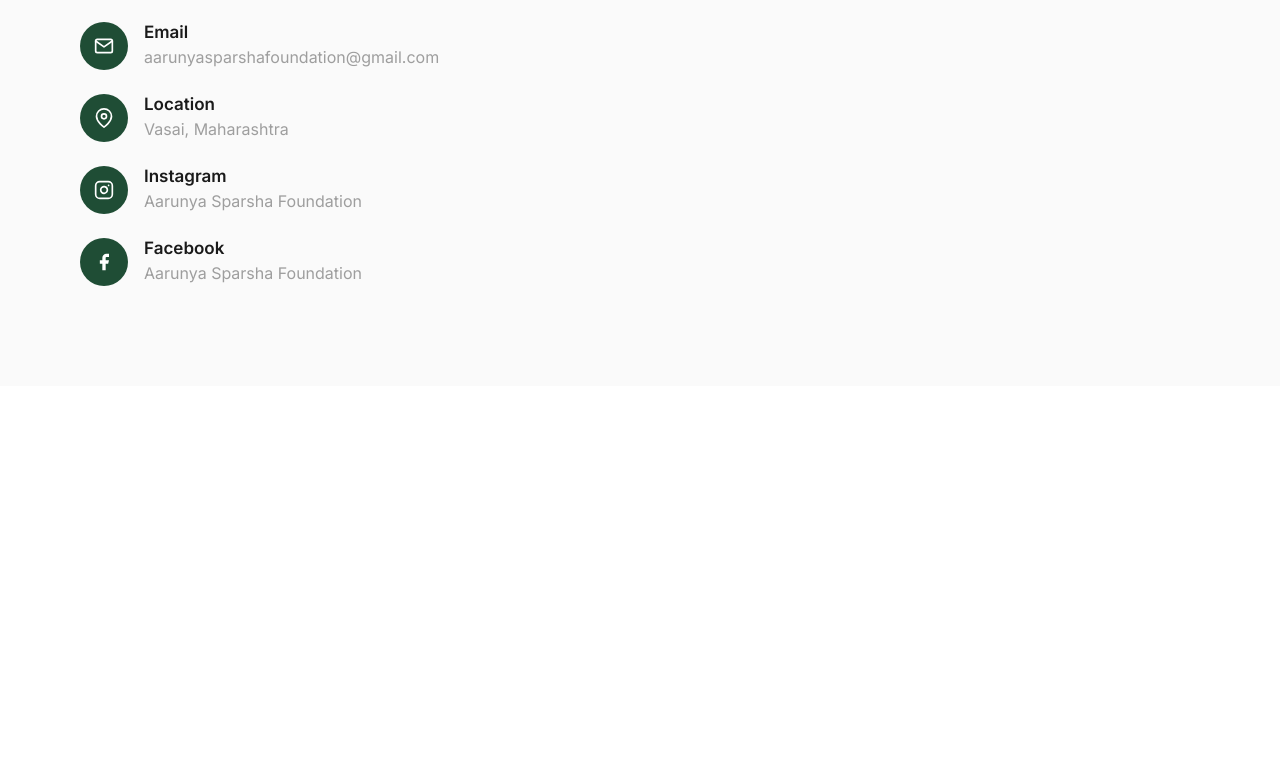
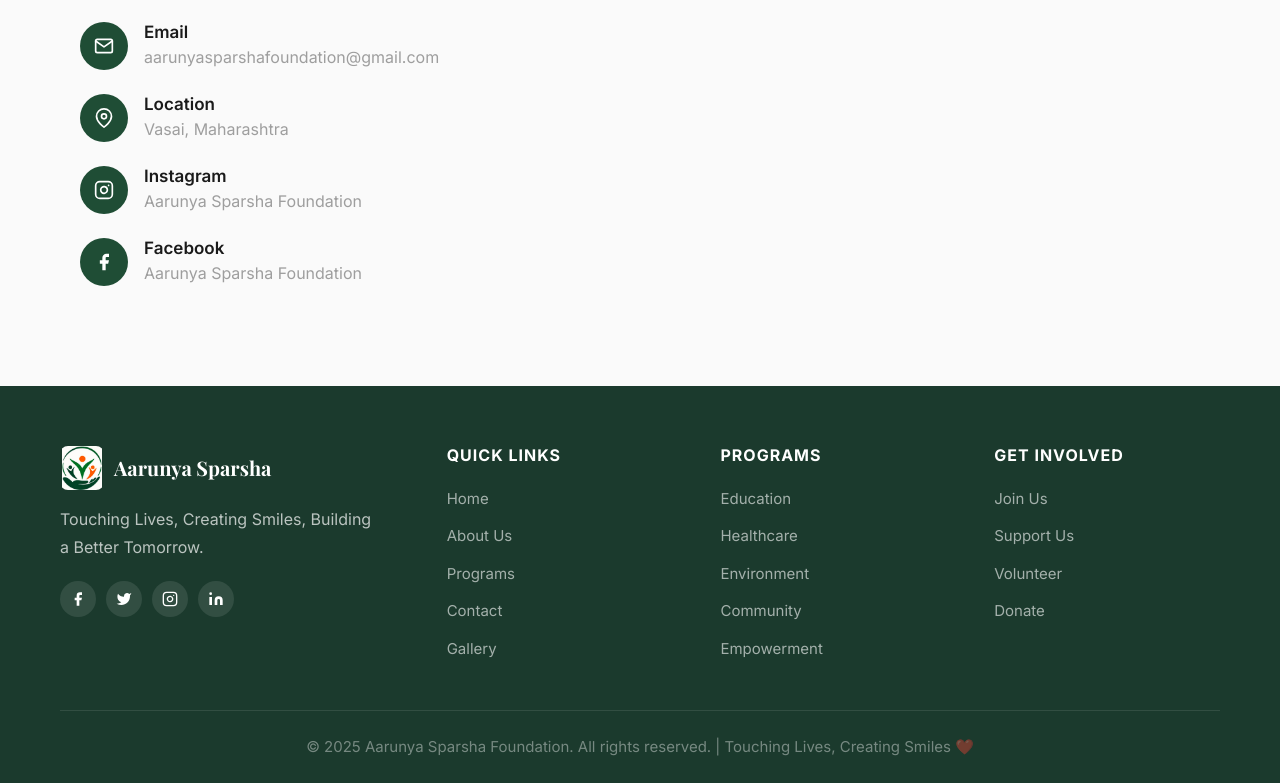
Before and after one commit to HarshalLogade/aarunya-sparsh-foundation, a React (Vite) app: page / in a window 1280 px wide. Shown: the part 2571-3354 px from the top of the page. Before the commit the page ends 2957 px from the top, so only its background shows below. Built offline with nearby package versions, Linux system fonts and the light colour scheme; a web font is replaced by a local one.

Commit message:
Restore website footer

```diff
--- a/src/pages/Home.jsx
+++ b/src/pages/Home.jsx
@@ -334,6 +334,84 @@
           </div>
         </div>
       </section>
+
+      <footer className="footer">
+        <div className="footer-inner">
+          <div className="footer-top">
+            <div className="footer-brand">
+              <div className="footer-brand-logo">
+                <img src={logoImg} alt="Aarunya Sparsha Logo" className="footer-brand-logo-img" />
+                <span className="footer-brand-name">Aarunya Sparsha</span>
+              </div>
+              <p>
+                Touching Lives, Creating Smiles, Building a Better Tomorrow.
+              </p>
+              <div className="footer-social">
+                <a href="https://www.facebook.com/Aarunyasparshafoundation" target="_blank" rel="noreferrer" aria-label="Facebook">
+                  <svg width="16" height="16" viewBox="0 0 24 24" fill="currentColor">
+                    <path d="M18 2h-3a5 5 0 0 0-5 5v3H7v4h3v8h4v-8h3l1-4h-4V7a1 1 0 0 1 1-1h3z"/>
+                  </svg>
+                </a>
+                <a href="#" aria-label="Twitter">
+                  <svg width="16" height="16" viewBox="0 0 24 24" fill="currentColor">
+                    <path d="M23 3a10.9 10.9 0 0 1-3.14 1.53 4.48 4.48 0 0 0-7.86 3v1A10.66 10.66 0 0 1 3 4s-4 9 5 13a11.64 11.64 0 0 1-7 2c9 5 20 0 20-11.5a4.5 4.5 0 0 0-.08-.83A7.72 7.72 0 0 0 23 3z"/>
+                  </svg>
+                </a>
+                <a href="https://www.instagram.com/aarunya_sparsha_foundation" target="_blank" rel="noreferrer" aria-label="Instagram">
+                  <svg width="16" height="16" viewBox="0 0 24 24" fill="none" stroke="currentColor" strokeWidth="2" strokeLinecap="round" strokeLinejoin="round">
+                    <rect x="2" y="2" width="20" height="20" rx="5" ry="5"/>
+                    <path d="M16 11.37A4 4 0 1 1 12.63 8 4 4 0 0 1 16 11.37z"/>
+                    <line x1="17.5" y1="6.5" x2="17.51" y2="6.5"/>
+                  </svg>
+                </a>
+                <a href="#" aria-label="LinkedIn">
+                  <svg width="16" height="16" viewBox="0 0 24 24" fill="currentColor">
+                    <path d="M16 8a6 6 0 0 1 6 6v7h-4v-7a2 2 0 0 0-2-2 2 2 0 0 0-2 2v7h-4v-7a6 6 0 0 1 6-6z"/>
+                    <rect x="2" y="9" width="4" height="12"/>
+                    <circle cx="4" cy="4" r="2"/>
+                  </svg>
+                </a>
+              </div>
+            </div>
+
+            <div className="footer-col">
+              <h4>Quick Links</h4>
+              <ul>
+                <li><a href="#hero">Home</a></li>
+                <li><a href="#about">About Us</a></li>
+                <li><a href="#pillars">Programs</a></li>
+                <li><a href="#contact">Contact</a></li>
+                <li><a href="#">Gallery</a></li>
+              </ul>
+            </div>
+
+            <div className="footer-col">
+              <h4>Programs</h4>
+              <ul>
+                <li><a href="#">Education</a></li>
+                <li><a href="#">Healthcare</a></li>
+                <li><a href="#">Environment</a></li>
+                <li><a href="#">Community</a></li>
+                <li><a href="#">Empowerment</a></li>
+              </ul>
+            </div>
+
+            <div className="footer-col">
+              <h4>Get Involved</h4>
+              <ul>
+                <li><a href="#">Join Us</a></li>
+                <li><a href="#">Support Us</a></li>
+                <li><a href="#">Volunteer</a></li>
+                <li><a href="#">Donate</a></li>
+              </ul>
+            </div>
+          </div>
+
+          <div className="footer-bottom">
+            <p>© 2025 Aarunya Sparsha Foundation. All rights reserved. | Touching Lives, Creating Smiles ❤️</p>
+          </div>
+        </div>
+      </footer>
     </>
   )
 }
```
